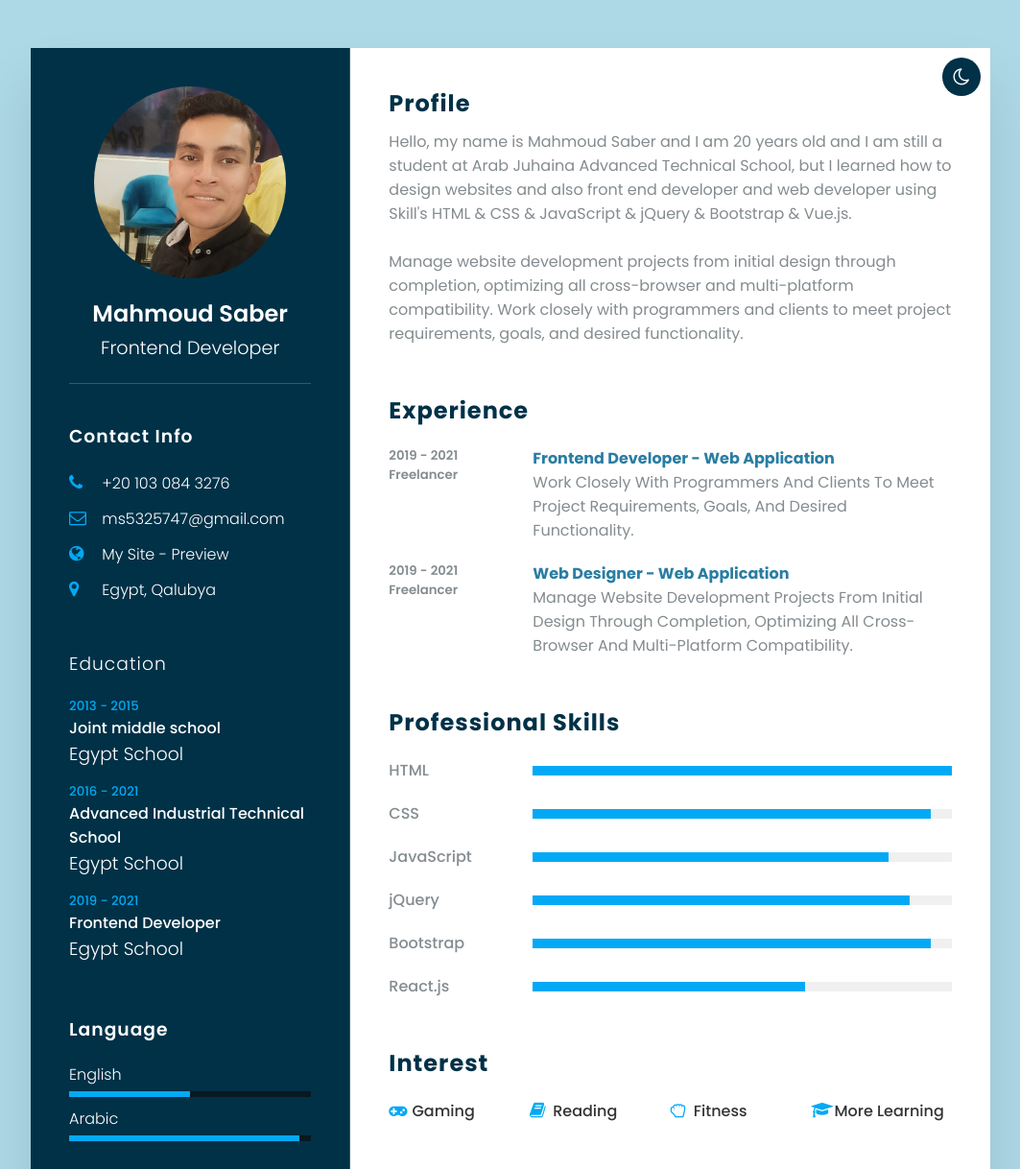
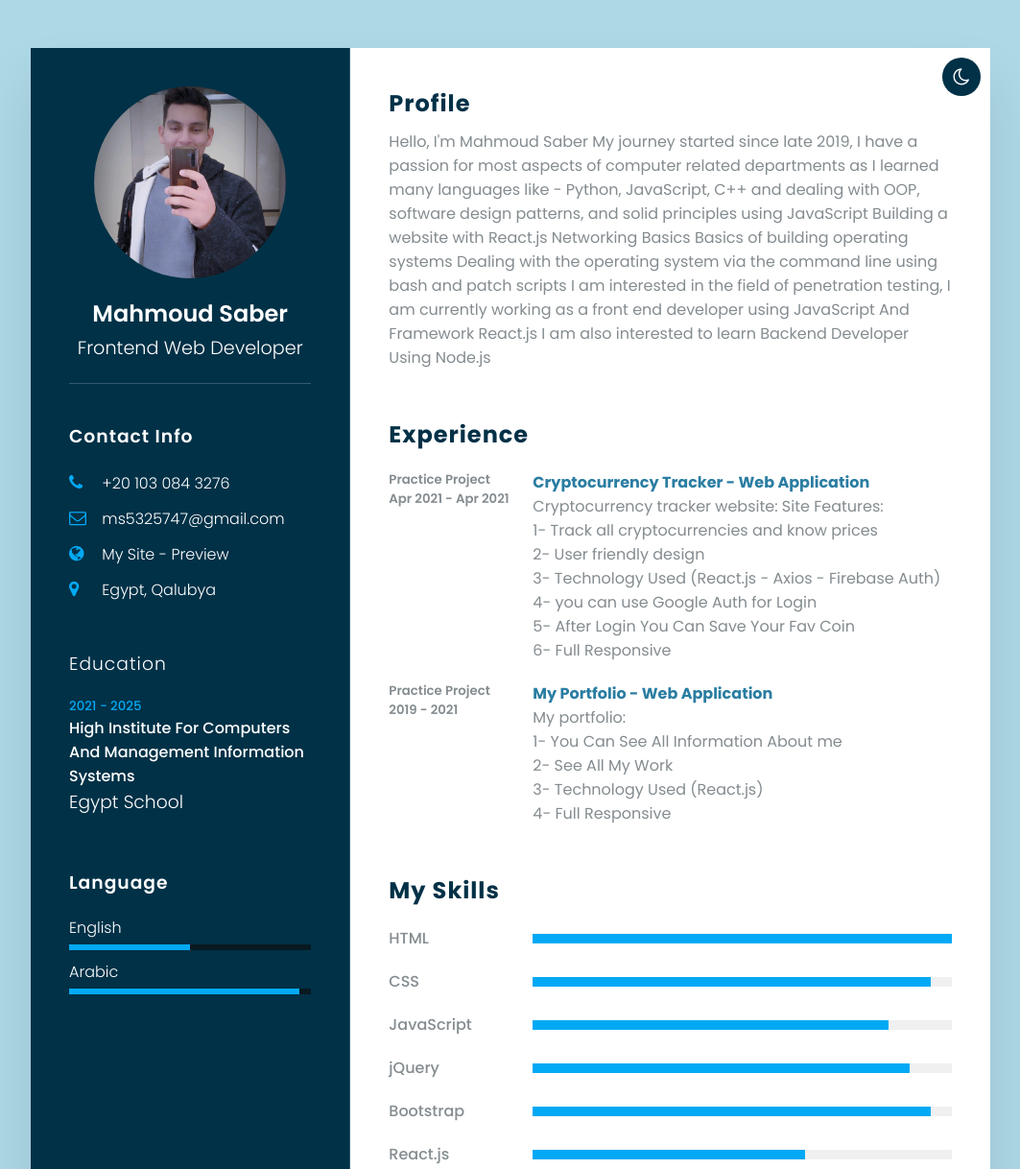
Before and after one commit to MahmoudSaber1/Responsive-CV-Site, a plain HTML site: page index.html in a window 1280 px wide. Shown: the top 1218 px of the page at 96% size, without its empty margins (108-1171 px from the left). Drawn offline with Linux system fonts and the light colour scheme.

Commit message:
Edit Information

```diff
--- a/index.html
+++ b/index.html
@@ -1,30 +1,37 @@
 <!DOCTYPE html>
 <html lang="en">
   <head>
-        <meta charset="UTF-8">
-        <meta http-equiv="X-UA-Compatible" content="IE=edge">
-        <meta name="viewport" content="width=device-width, initial-scale=1.0">
+    <meta charset="UTF-8" />
+    <meta http-equiv="X-UA-Compatible" content="IE=edge" />
+    <meta name="viewport" content="width=device-width, initial-scale=1.0" />
     <title>Responsive Resume</title>
-        <link rel="icon" href="img/resume-cv.png">
-        <link rel="stylesheet" href="https://cdnjs.cloudflare.com/ajax/libs/font-awesome/4.7.0/css/font-awesome.css" integrity="sha512-5A8nwdMOWrSz20fDsjczgUidUBR8liPYU+WymTZP1lmY9G6Oc7HlZv156XqnsgNUzTyMefFTcsFH/tnJE/+xBg==" crossorigin="anonymous" referrerpolicy="no-referrer" />
-        <link rel="stylesheet" href="css/main.css">
+    <link rel="icon" href="./img/cv.png" />
+    <link
+      rel="stylesheet"
+      href="https://cdnjs.cloudflare.com/ajax/libs/font-awesome/4.7.0/css/font-awesome.css"
+      integrity="sha512-5A8nwdMOWrSz20fDsjczgUidUBR8liPYU+WymTZP1lmY9G6Oc7HlZv156XqnsgNUzTyMefFTcsFH/tnJE/+xBg=="
+      crossorigin="anonymous"
+      referrerpolicy="no-referrer"
+    />
+    <link rel="stylesheet" href="css/main.css" />
   </head>
   <body>
     <!-- Container -->
     <div class="container">
-
       <div class="dark-light">
         <span class="theme-switch"></span>
       </div>
 
       <!-- Left Side -->
       <div class="left-side">
-
         <div class="porfile-text">
           <div class="img-box">
-                        <img src="img/WhatsApp Image 2021-03-21 at 12.49.33 AM.jpeg" alt="Mahmoud">
+            <img src="img/myPhoto.jpeg" alt="Mahmoud" />
           </div>
-                    <h2>Mahmoud Saber <br> <span>Frontend Developer</span></h2>
+          <h2>
+            Mahmoud Saber <br />
+            <span>Frontend Web Developer</span>
+          </h2>
         </div>
 
         <!-- Contact Info -->
@@ -36,7 +43,9 @@
                 <i class="fa fa-phone" aria-hidden="true"></i>
               </span>
               <span class="text">
-                                <a href="https://wa.me/201030843276" target="_blank">+20 103 084 3276</a>
+                <a href="https://wa.me/201030843276" target="_blank"
+                  >+20 103 084 3276</a
+                >
               </span>
             </li>
             <li>
@@ -44,7 +53,9 @@
                 <i class="fa fa-envelope-o" aria-hidden="true"></i>
               </span>
               <span class="text">
-                                <a href="mailto:ms5325749@gmail.com" target="_blank">ms5325747@gmail.com</a>
+                <a href="mailto:ms5325749@gmail.com" target="_blank"
+                  >ms5325747@gmail.com</a
+                >
               </span>
             </li>
             <li>
@@ -52,7 +63,9 @@
                 <i class="fa fa-globe" aria-hidden="true"></i>
               </span>
               <span class="text">
-                                <a href="https://glassmorphism-portfolio-responsive.netlify.app/" target="_blank">My Site - Preview</a>
+                <a href="https://my-portfolio-105.netlify.app/" target="_blank"
+                  >My Site - Preview</a
+                >
               </span>
             </li>
             <li>
@@ -69,18 +82,10 @@
           <h3 class="title">Education</h3>
           <ul>
             <li>
-                            <h5>2013 - 2015</h5>
-                            <h4>Joint middle school</h4>
-                            <h3>Egypt School</h3>
-                        </li>
-                        <li>
-                            <h5>2016 - 2021</h5>
-                            <h4>Advanced Industrial Technical School</h4>
-                            <h3>Egypt School</h3>
-                        </li>
-                        <li>
-                            <h5>2019 - 2021</h5>
-                            <h4>Frontend Developer</h4>
+              <h5>2021 - 2025</h5>
+              <h4 style="text-transform: capitalize">
+                high institute for computers and management information systems
+              </h4>
               <h3>Egypt School</h3>
             </li>
           </ul>
@@ -93,18 +98,17 @@
             <li>
               <span class="text">English</span>
               <span class="percent">
-                                <div style="width: 50%;"></div>
+                <div style="width: 50%"></div>
               </span>
             </li>
             <li>
               <span class="text">Arabic</span>
               <span class="percent">
-                                <div style="width: 95%;"></div>
+                <div style="width: 95%"></div>
               </span>
             </li>
           </ul>
         </div>
-
       </div>
 
       <!-- Right Side -->
@@ -113,7 +117,17 @@
         <div class="about">
           <h2 class="title2">Profile</h2>
           <p>
-                        Hello, my name is Mahmoud Saber and I am 20 years old and I am still a student at Arab Juhaina Advanced Technical School, but I learned how to design websites and also front end developer and web developer using Skill's HTML & CSS & JavaScript & jQuery & Bootstrap & Vue.js. <br> <br> Manage website development projects from initial design through completion, optimizing all cross-browser and multi-platform compatibility. Work closely with programmers and clients to meet project requirements, goals, and desired functionality.</p>
+            Hello, I'm Mahmoud Saber My journey started since late 2019, I have
+            a passion for most aspects of computer related departments as I
+            learned many languages like - Python, JavaScript, C++ and dealing
+            with OOP, software design patterns, and solid principles using
+            JavaScript Building a website with React.js Networking Basics Basics
+            of building operating systems Dealing with the operating system via
+            the command line using bash and patch scripts I am interested in the
+            field of penetration testing, I am currently working as a front end
+            developer using JavaScript And Framework React.js I am also
+            interested to learn Backend Developer Using Node.js
+          </p>
         </div>
 
         <!-- Experience Info -->
@@ -121,72 +135,89 @@
           <h2 class="title2">Experience</h2>
           <div class="box">
             <div class="year-company">
-                            <h5>2019 - 2021</h5>
-                            <h5>Freelancer</h5>
+              <h5>Practice Project</h5>
+              <h5>Apr 2021 - Apr 2021</h5>
             </div>
             <div class="text">
-                            <h4>Frontend Developer - Web Application</h4>
-                            <p>Work Closely With Programmers And Clients To Meet Project Requirements, Goals, And Desired Functionality.</p>
+              <a href="https://crypto-tracker105.netlify.app"
+                ><h4>Cryptocurrency Tracker - Web Application</h4></a
+              >
+              <p>
+                Cryptocurrency tracker website: Site Features: <br />
+                1- Track all cryptocurrencies and know prices <br />
+                2- User friendly design <br />
+                3- Technology Used (React.js - Axios - Firebase Auth) <br />
+                4- you can use Google Auth for Login <br />
+                5- After Login You Can Save Your Fav Coin <br />
+                6- Full Responsive
+              </p>
             </div>
           </div>
           <div class="box">
             <div class="year-company">
+              <h5>Practice Project</h5>
               <h5>2019 - 2021</h5>
-                            <h5>Freelancer</h5>
             </div>
             <div class="text">
-                            <h4>Web Designer - Web Application</h4>
-                            <p>Manage Website Development Projects From Initial Design Through Completion, Optimizing All Cross-Browser And Multi-Platform Compatibility.</p>
+              <a href="https://my-portfolio-105.netlify.app/">
+                <h4>My Portfolio - Web Application</h4>
+              </a>
+              <p>
+                My portfolio: <br />
+                1- You Can See All Information About me <br />
+                2- See All My Work <br>
+                3- Technology Used (React.js) <br />
+                4- Full Responsive
+              </p>
             </div>
           </div>
         </div>
 
         <!-- Skills -->
         <div class="about skills">
-                    <h2 class="title2">Professional Skills</h2>
+          <h2 class="title2">My Skills</h2>
 
           <div class="box">
             <h4>HTML</h4>
             <div class="percent">
-                            <div style="width: 100%;"></div>
+              <div style="width: 100%"></div>
             </div>
           </div>
 
           <div class="box">
             <h4>CSS</h4>
             <div class="percent">
-                            <div style="width: 95%;"></div>
+              <div style="width: 95%"></div>
             </div>
           </div>
 
           <div class="box">
             <h4>JavaScript</h4>
             <div class="percent">
-                            <div style="width: 85%;"></div>
+              <div style="width: 85%"></div>
             </div>
           </div>
 
           <div class="box">
             <h4>jQuery</h4>
             <div class="percent">
-                            <div style="width: 90%;"></div>
+              <div style="width: 90%"></div>
             </div>
           </div>
 
           <div class="box">
             <h4>Bootstrap</h4>
             <div class="percent">
-                            <div style="width: 95%;"></div>
+              <div style="width: 95%"></div>
             </div>
           </div>
 
           <div class="box">
             <h4>React.js</h4>
             <div class="percent">
-                            <div style="width: 65%;"></div>
+              <div style="width: 65%"></div>
             </div>
           </div>
-
         </div>
 
         <!-- Interested -->
@@ -195,12 +226,16 @@
           <ul>
             <li><i class="fa fa-gamepad" aria-hidden="true"></i> Gaming</li>
             <li><i class="fa fa-book" aria-hidden="true"></i> Reading</li>
-                        <li><i class="fa fa-hand-rock-o" aria-hidden="true"></i> Fitness</li>
-                        <li><i class="fa fa-graduation-cap" aria-hidden="true"></i> More Learning</li>
+            <li>
+              <i class="fa fa-hand-rock-o" aria-hidden="true"></i> Fitness
+            </li>
+            <li>
+              <i class="fa fa-graduation-cap" aria-hidden="true"></i> More
+              Learning
+            </li>
           </ul>
         </div>
       </div>
-
     </div>
 
     <script src="js/main.js"></script>
```
Also changed, not shown: img/WhatsApp Image 2021-03-21 at 12.49.33 AM.jpeg (deleted), img/cv.png (added), img/myPhoto.jpeg (added), img/resume-cv.png (deleted). Lines whose indentation alone changed are shown as unchanged.
